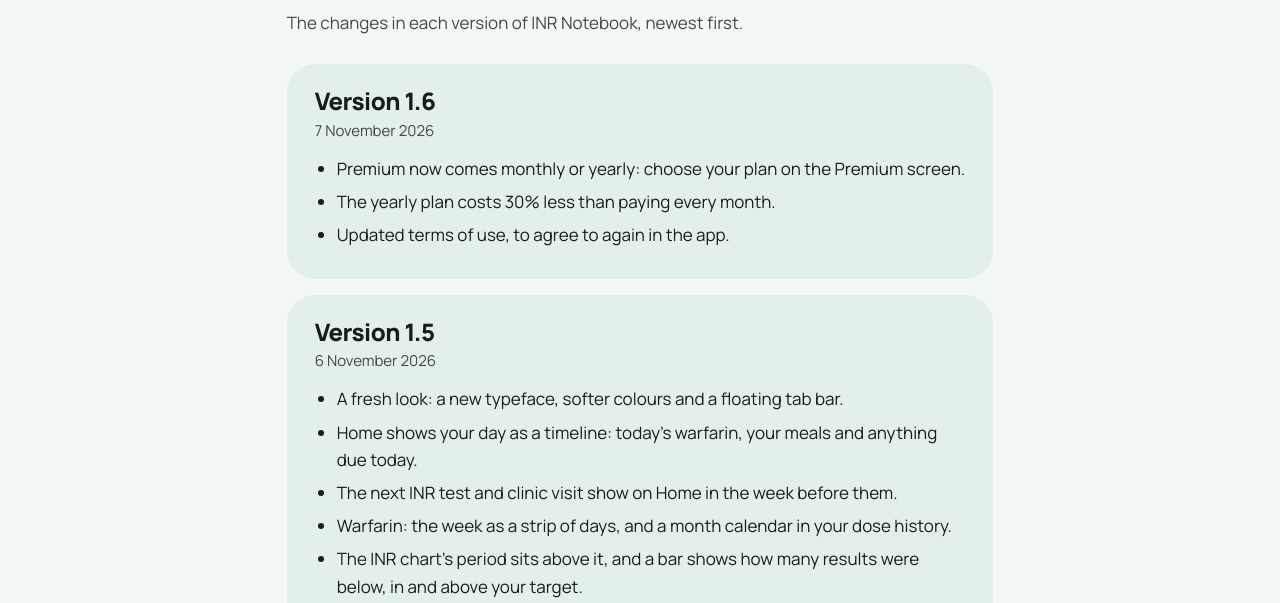
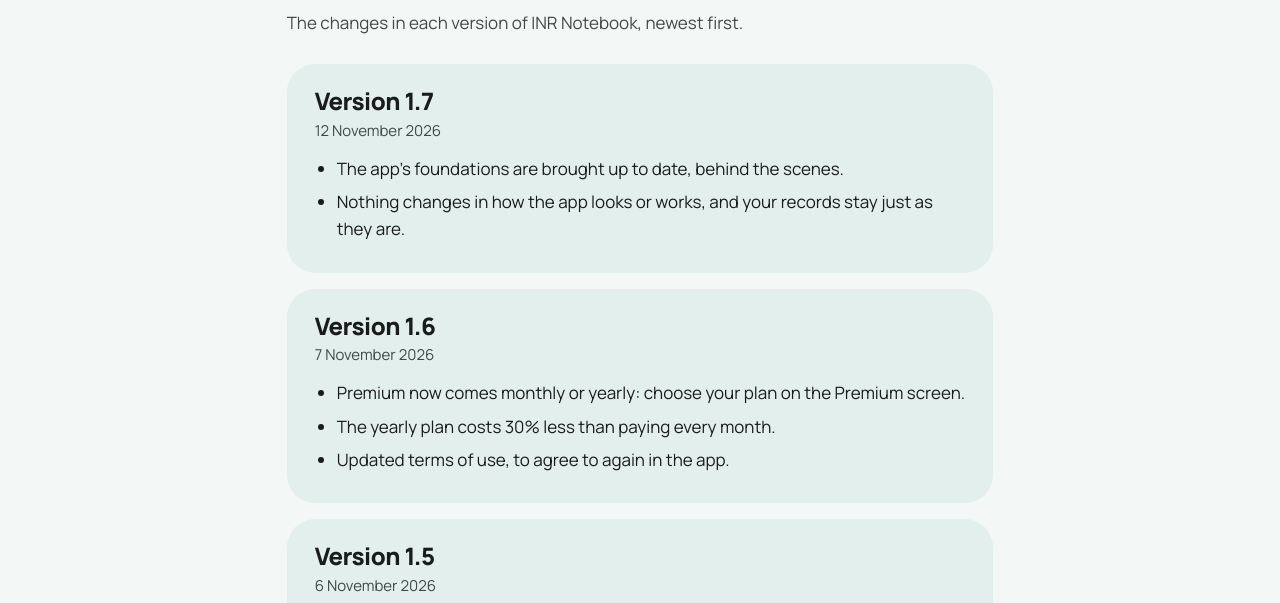
Before and after one commit to njerucyrus/inr-notebook-privacy, a plain HTML site: page app/whats-new.html in a window 1280 px wide. Shown: the part 159-762 px from the top of the page. Drawn offline with Linux system fonts and the light colour scheme.

Commit message:
List version 1.7 under What's new on the app's website
Co-Authored-By: Claude Opus 5.5 <noreply@anthropic.com>

```diff
--- a/app/whats-new.html
+++ b/app/whats-new.html
@@ -28,6 +28,15 @@
   <main id="main" class="doc">
     <h1>What’s new</h1>
     <p class="meta">The changes in each version of INR Notebook, newest first.</p>
+
+    <article class="release">
+      <h2>Version 1.7</h2>
+      <p class="meta">12 November 2026</p>
+      <ul>
+        <li>The app’s foundations are brought up to date, behind the scenes.</li>
+        <li>Nothing changes in how the app looks or works, and your records stay just as they are.</li>
+      </ul>
+    </article>
 
     <article class="release">
       <h2>Version 1.6</h2>
```
